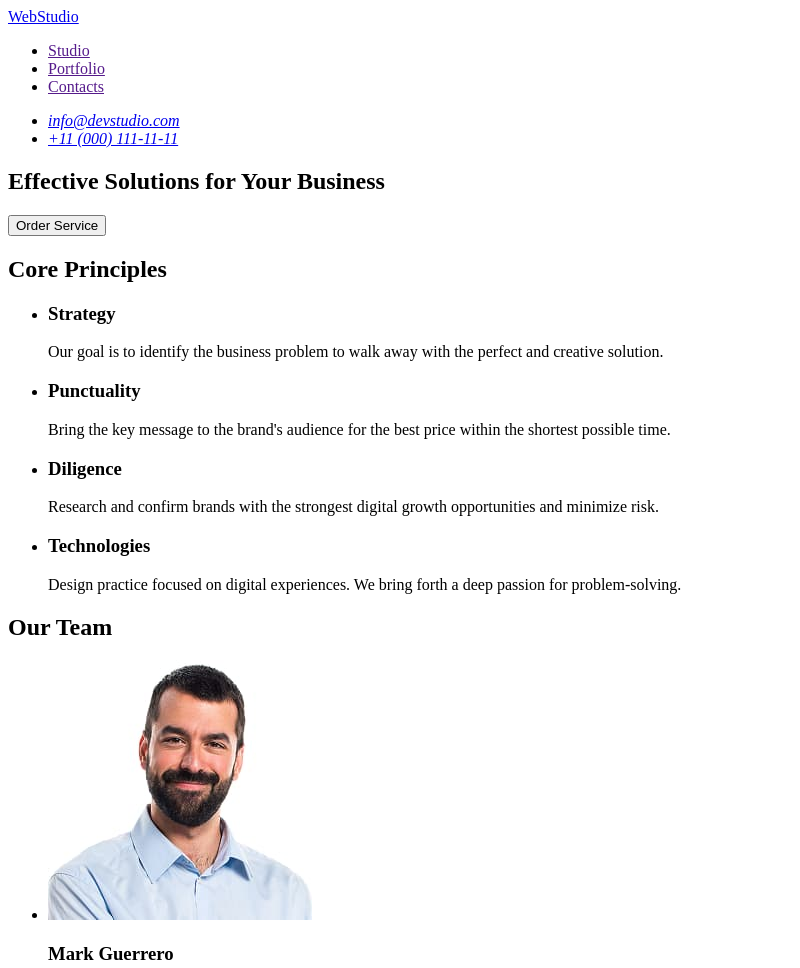
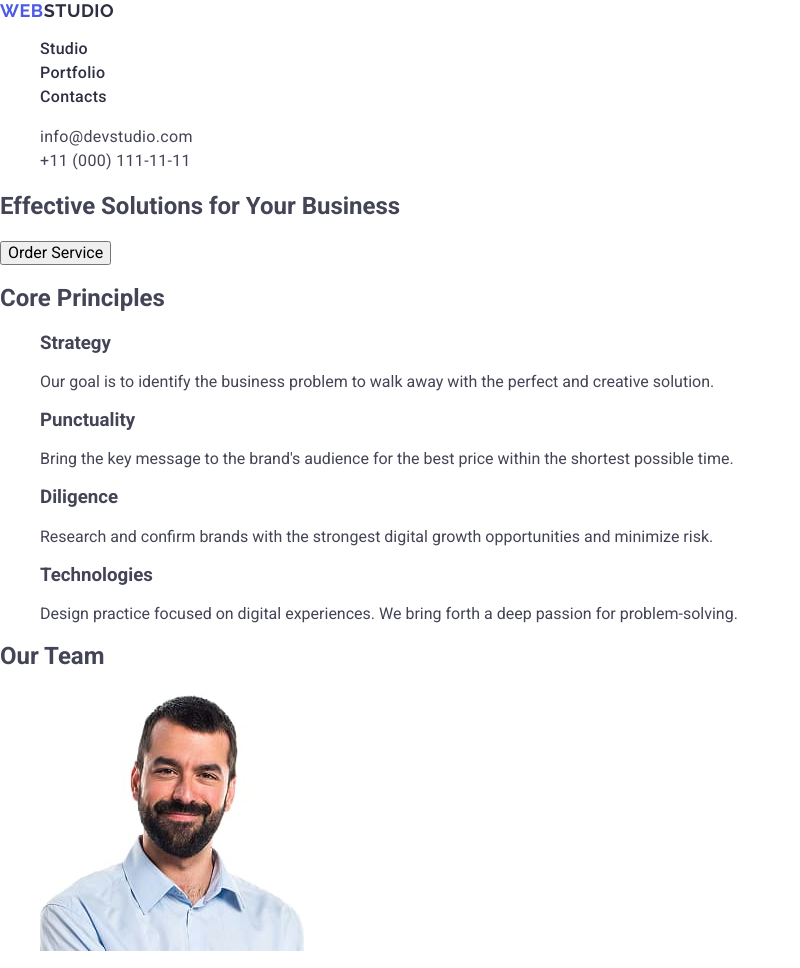
Before and after one commit to Diana-Pelahenko/goit-markup-hw-02, a plain HTML site: page index.html in a window 1280 px wide. Shown: the top 968 px of the page, without its empty margins (0-800 px from the left). Drawn offline with nearby package versions, Linux system fonts and the light colour scheme.

Commit message:
add styles header

```diff
--- /dev/null
+++ b/css/styles.css
@@ -0,0 +1,49 @@
+body {
+    font-family: 'Roboto', sans-serif;
+    color: #434455;
+    background-color: #fff;
+}
+
+ul, ol {
+    list-style-type: none;
+}
+
+a {
+    text-decoration: none;
+}
+.logo {
+    font-family: 'Raleway', sans-serif;
+        font-weight: 700;
+        font-size: 18px;
+        line-height: 1.17;
+        letter-spacing: 0.03em;
+        text-transform: uppercase;
+        color: #4D5AE5;
+}
+.header-logo .logo-part {
+    color: #2E2F42;
+}
+.nav-link {
+        font-weight: 500;
+        font-size: 16px;
+        line-height: 1.5;
+        letter-spacing: 0.02em;
+        color: #2E2F42;
+}
+.nav-link:hover,
+.nav-link:focus {
+color: #404bbf;
+}
+.contacts {
+    font-style: normal;
+}
+.contacts-link {
+        font-size: 16px;
+        line-height: 1.5;
+        letter-spacing: 0.02em;
+        color: #434455;
+}
+.contacts-link:hover,
+.contacts-link:focus {
+    color: #404bbf;
+}
--- a/index.html
+++ b/index.html
@@ -5,26 +5,35 @@
     <meta charset="UTF-8">
     <meta name="viewport" content="width=device-width, initial-scale=1.0">
     <title>Website</title>
+    <link rel="stylesheet" href="https://cdnjs.cloudflare.com/ajax/libs/modern-normalize/3.0.1/modern-normalize.min.css"
+        integrity="sha512-q6WgHqiHlKyOqslT/lgBgodhd03Wp4BEqKeW6nNtlOY4quzyG3VoQKFrieaCeSnuVseNKRGpGeDU3qPmabCANg=="
+        crossorigin="anonymous" referrerpolicy="no-referrer" />
+    <link rel="preconnect" href="https://fonts.googleapis.com">
+    <link rel="preconnect" href="https://fonts.gstatic.com" crossorigin>
+    <link href="https://fonts.googleapis.com/css2?family=Raleway:wght@700&family=Roboto:wght@400;500;700&display=swap"
+        rel="stylesheet">
+
+    <link rel="stylesheet" href="./css/styles.css">
 </head>
 
 <body>
-    <header>
-        <nav>
+    <header class="page-header">
+        <nav class="header-nav">
             <!-- Логотип з посиланням -->
-            <a href="./index.html">WebStudio</a>
-            <ul>
-                <li><a href="">Studio</a></li>
-                <li><a href="">Portfolio</a></li>
-                <li><a href="">Contacts</a></li>
+            <a class="logo header-logo" href="./index.html">Web<span class="logo-part">Studio</span></a>
+            <ul class="nav-list">
+                <li class="nav-item"><a class="nav-link" href="./index.html">Studio</a></li>
+                <li class="nav-item"><a class="nav-link" href="">Portfolio</a></li>
+                <li class="nav-item"><a class="nav-link" href="">Contacts</a></li>
             </ul>
         </nav>
-        <address>
-            <ul>
-                <li>
-                    <a href="mailto:info@devstudio.com">info@devstudio.com</a>
+        <address class="contacts">
+            <ul class="contacts-list">
+                <li class="contacts-item">
+                    <a class="contacts-link" href="mailto:info@devstudio.com">info@devstudio.com</a>
                 </li>
-                <li>
-                    <a href="tel:+110001111111">+11 (000) 111-11-11</a>
+                <li class="contacts-item">
+                    <a class="contacts-link" href="tel:+110001111111">+11 (000) 111-11-11</a>
                 </li>
             </ul>
         </address>
```
